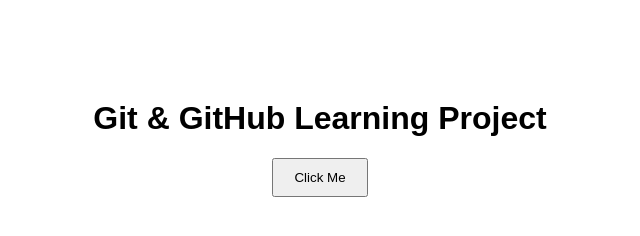
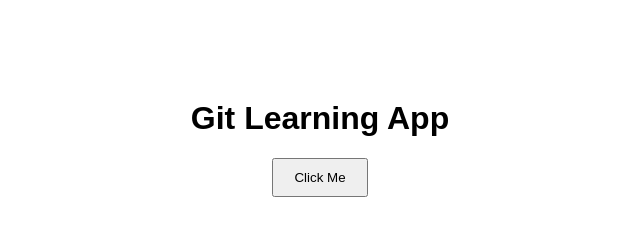
Before and after one commit to Aqsa-Asghar18/git-github-practice, a plain HTML site: page index.html in a window 1280 px wide. Shown: the whole page, without its empty margins (320-960 px from the left). Drawn offline with Linux system fonts and the light colour scheme.

Commit message:
Changed heading in feature branch

```diff
--- a/index.html
+++ b/index.html
@@ -7,7 +7,7 @@
 <body>
 
     <div class="container">
-       <h1>Git & GitHub Learning Project</h1>
+       <h1>Git Learning App</h1>
 
         <button onclick="showMessage()">
             Click Me
```
